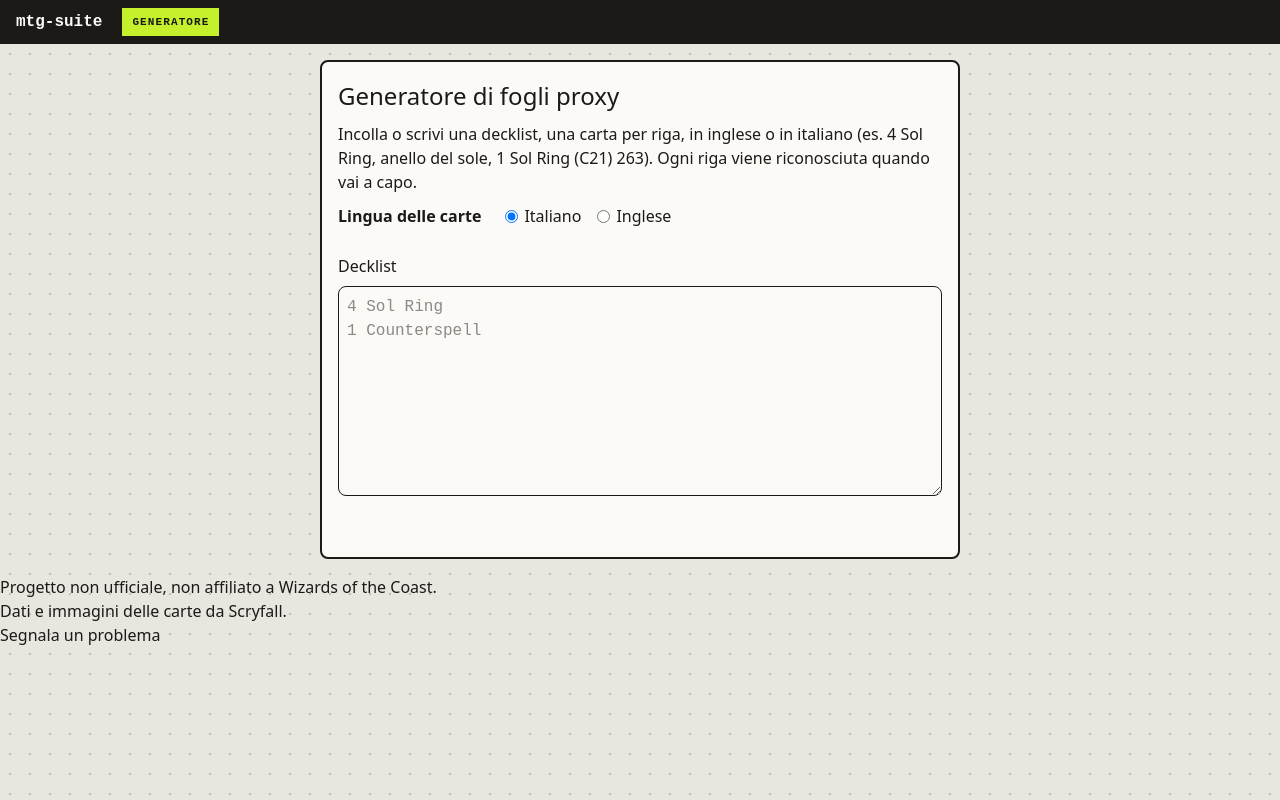
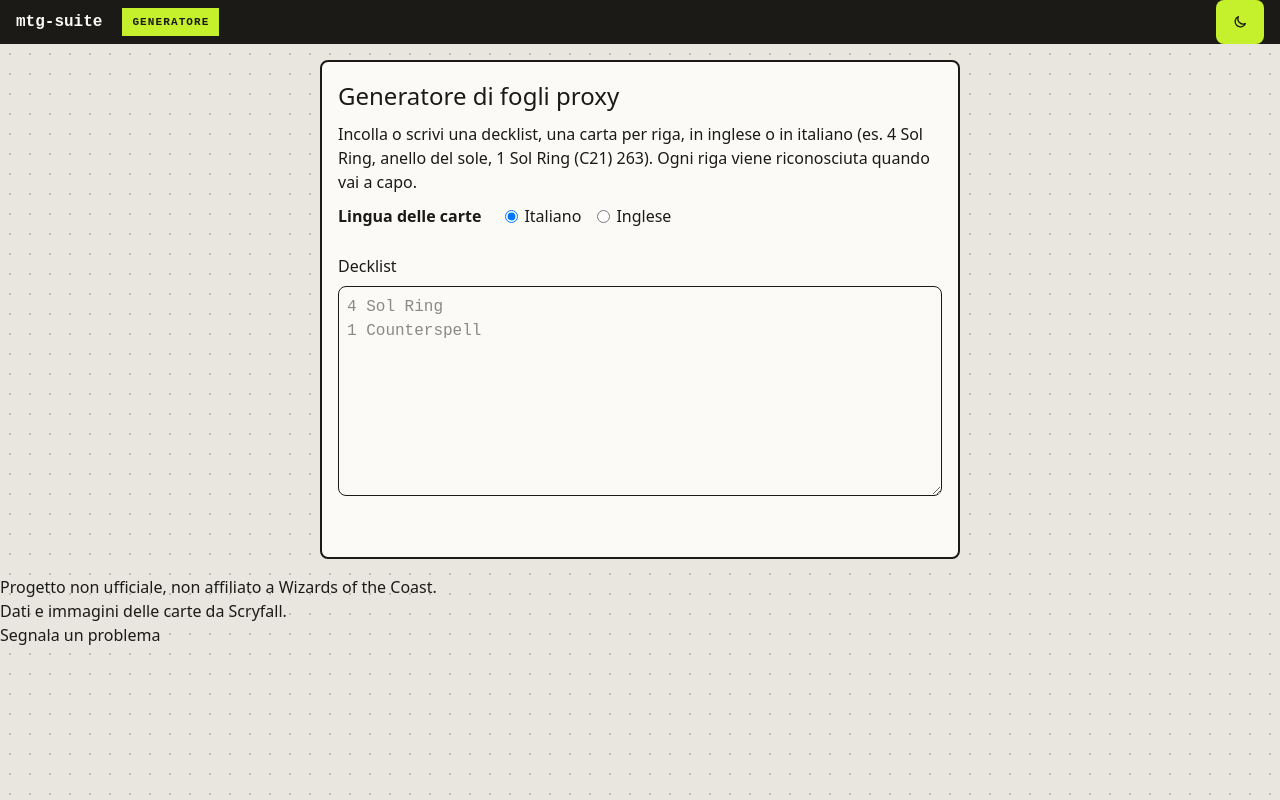
Before and after one commit to mattesalva93/leyline, a React (Vite) app in the folder packages/web/: page /proxy in a window 1280 px wide. Built offline with nearby package versions, Linux system fonts and the light colour scheme.

Commit message:
feat: follow the system theme until the user flips the switch, then remember the choice

```diff
--- a/packages/web/src/locales/it.json
+++ b/packages/web/src/locales/it.json
@@ -7,7 +7,9 @@
   "shell": {
     "appName": "mtg-suite",
     "areas": "Aree",
-    "menu": "Menu"
+    "menu": "Menu",
+    "switchToDark": "Passa al tema scuro",
+    "switchToLight": "Passa al tema chiaro"
   },
   "areas": {
     "generator": "Generatore"
--- a/packages/web/src/shell/AppShell.tsx
+++ b/packages/web/src/shell/AppShell.tsx
@@ -2,6 +2,8 @@ import { useTranslation } from 'react-i18next';
 import { Outlet } from 'react-router';
 import { AreaNav } from './AreaNav.tsx';
 import { PhoneMenu } from './PhoneMenu.tsx';
+import { ThemeSwitch } from './ThemeSwitch.tsx';
+import { useTheme } from './use-theme.ts';
 
 /** One area of the app, as the shell's navigation links to it. */
 export interface ShellArea {
@@ -15,16 +17,27 @@ export interface ShellArea {
  */
 export function AppShell({ areas }: { readonly areas: readonly ShellArea[] }) {
   const { t } = useTranslation();
+  const { theme, switchTheme } = useTheme();
   return (
     <div className="flex h-dvh flex-col font-sans">
       <header className="flex h-12 shrink-0 items-center gap-2 bg-chrome px-2 text-chrome-foreground lg:h-11 lg:gap-5 lg:px-4">
-        <PhoneMenu areas={areas} className="lg:hidden" />
+        <PhoneMenu areas={areas} className="lg:hidden">
+          {() => (
+            <ThemeSwitch
+              theme={theme}
+              onSwitch={switchTheme}
+              showsWords
+              className="rounded-md px-3 py-2.5 text-left"
+            />
+          )}
+        </PhoneMenu>
         <span className="font-mono text-base font-bold">{t('shell.appName')}</span>
         <AreaNav
           areas={areas}
           placement="topBar"
           className="hidden min-w-0 items-center gap-1 lg:flex"
         />
+        <ThemeSwitch theme={theme} onSwitch={switchTheme} className="ml-auto hidden lg:flex" />
       </header>
       <main className="dot-grid min-h-0 flex-1 overflow-y-auto">
         <Outlet />
--- /dev/null
+++ b/packages/web/src/shell/ThemeSwitch.tsx
@@ -0,0 +1,33 @@
+import { useTranslation } from 'react-i18next';
+import { Icon } from '../ui/Icon.tsx';
+import type { Theme } from './theme-choice.ts';
+
+/**
+ * The button that flips between the light and the dark theme. It shows the theme it switches
+ * to: just its icon in the top bar, icon and words in the phone menu.
+ */
+export function ThemeSwitch({
+  theme,
+  onSwitch,
+  showsWords = false,
+  className = '',
+}: {
+  readonly theme: Theme;
+  readonly onSwitch: () => void;
+  readonly showsWords?: boolean;
+  readonly className?: string;
+}) {
+  const { t } = useTranslation();
+  const label = theme === 'dark' ? t('shell.switchToLight') : t('shell.switchToDark');
+  return (
+    <button
+      type="button"
+      aria-label={showsWords ? undefined : label}
+      className={`flex items-center gap-2 ${className}`}
+      onClick={onSwitch}
+    >
+      <Icon name={theme === 'dark' ? 'sun' : 'moon'} />
+      {showsWords && label}
+    </button>
+  );
+}
--- /dev/null
+++ b/packages/web/src/shell/theme-choice.ts
@@ -0,0 +1,26 @@
+export type Theme = 'light' | 'dark';
+
+const STORAGE_KEY = 'mtg-suite.theme';
+
+function isTheme(value: unknown): value is Theme {
+  return value === 'light' || value === 'dark';
+}
+
+/** The theme the user picked with the switch on this device, or `null` if they never did. */
+export function loadThemeChoice(): Theme | null {
+  try {
+    const stored = localStorage.getItem(STORAGE_KEY);
+    return isTheme(stored) ? stored : null;
+  } catch {
+    // Storage can be blocked (private windows, site data off): the system theme applies.
+    return null;
+  }
+}
+
+export function saveThemeChoice(theme: Theme): void {
+  try {
+    localStorage.setItem(STORAGE_KEY, theme);
+  } catch {
+    // Not remembered across visits; the switch still works for this one.
+  }
+}
--- /dev/null
+++ b/packages/web/src/shell/use-theme.ts
@@ -0,0 +1,44 @@
+import { useEffect, useLayoutEffect, useState } from 'react';
+import { loadThemeChoice, saveThemeChoice, type Theme } from './theme-choice.ts';
+
+const SYSTEM_DARK_QUERY = '(prefers-color-scheme: dark)';
+
+function systemTheme(): Theme {
+  return window.matchMedia(SYSTEM_DARK_QUERY).matches ? 'dark' : 'light';
+}
+
+/** The system's theme, kept up to date while the page is open. */
+function useSystemTheme(): Theme {
+  const [theme, setTheme] = useState(systemTheme);
+  useEffect(() => {
+    const media = window.matchMedia(SYSTEM_DARK_QUERY);
+    const update = () => setTheme(media.matches ? 'dark' : 'light');
+    media.addEventListener('change', update);
+    return () => media.removeEventListener('change', update);
+  }, []);
+  return theme;
+}
+
+/**
+ * The page's theme: the system's until the user flips the switch, then the one they picked,
+ * remembered on the device. It is applied as the `dark` class of the root element, which the
+ * Tailwind theme reads.
+ */
+export function useTheme(): { readonly theme: Theme; readonly switchTheme: () => void } {
+  const systemThemeNow = useSystemTheme();
+  const [pickedTheme, setPickedTheme] = useState(loadThemeChoice);
+  const theme = pickedTheme ?? systemThemeNow;
+
+  // Before the browser paints, so a dark page never flashes light.
+  useLayoutEffect(() => {
+    document.documentElement.classList.toggle('dark', theme === 'dark');
+  }, [theme]);
+
+  function switchTheme() {
+    const next: Theme = theme === 'dark' ? 'light' : 'dark';
+    setPickedTheme(next);
+    saveThemeChoice(next);
+  }
+
+  return { theme, switchTheme };
+}
```
Also changed, not shown: 1 other file (tests, documents, lock files or other folders).
